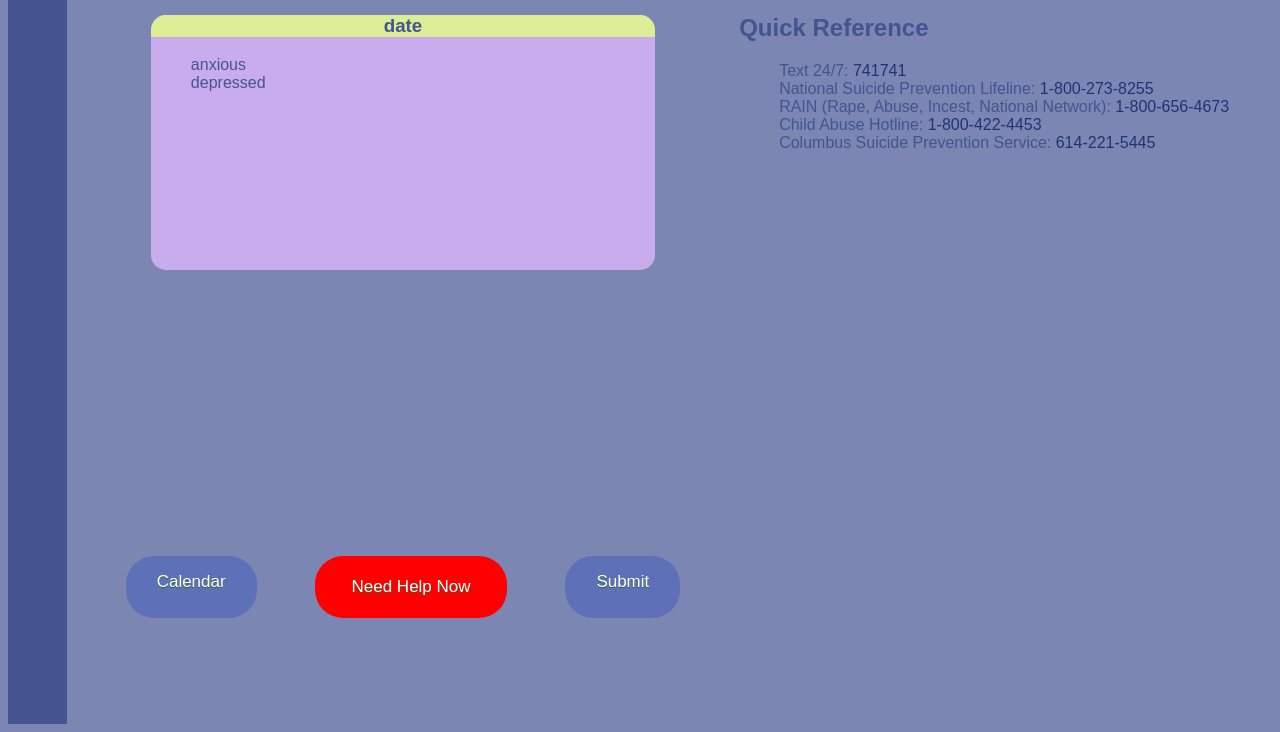
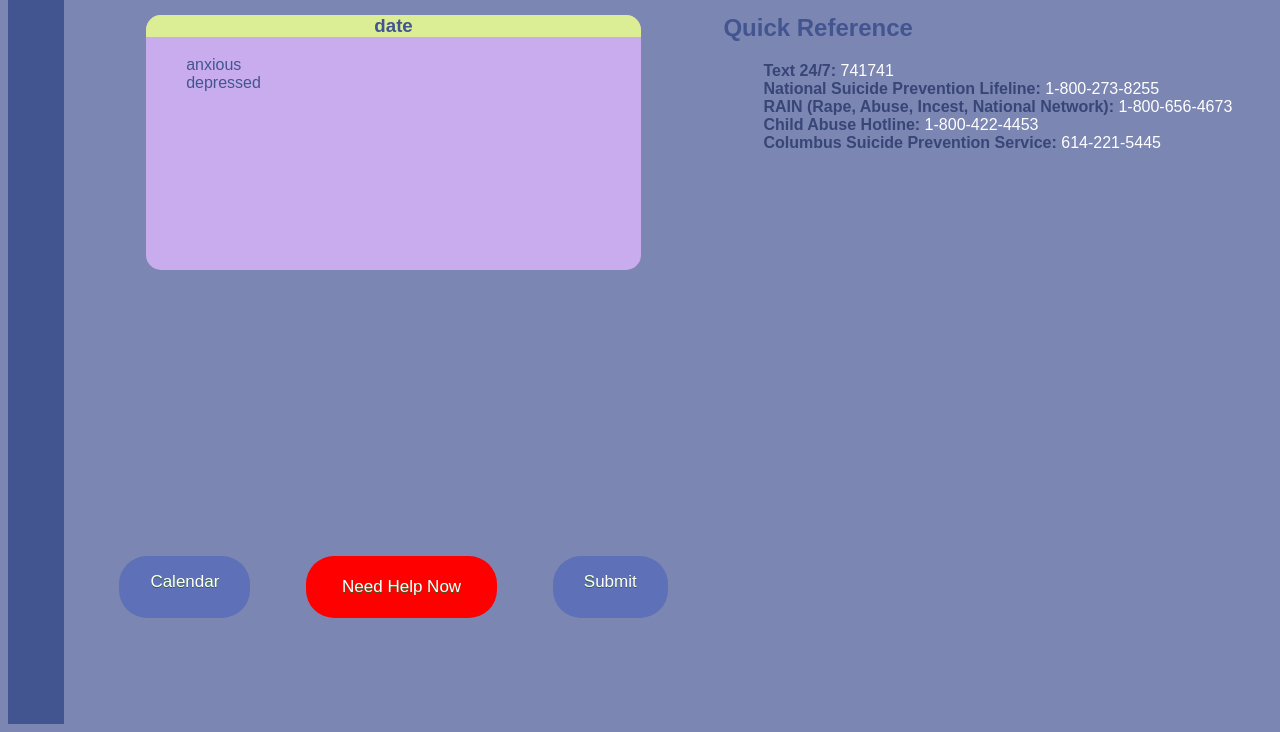
Before and after one commit to WCCI-one-day-at-a-time/OneDayAtATime, a plain HTML site: page frontend-spa/src/prototype/day.html in a window 1280 px wide. Shown: the part 84-816 px from the top of the page. Drawn offline with Linux system fonts and the light colour scheme.

Commit message:
changed hotline fonts

```diff
--- a/frontend-spa/src/css/style.css
+++ b/frontend-spa/src/css/style.css
@@ -15,10 +15,12 @@
     background-color: #5E70B7;
 }
 .hotline-title{
-    color: #435590;
+    color: #374677;
+    font-weight: 700;
+
 }
 .hotline-number{
-color:#223275 ;
+color: #ffffff ;
 }
 ul{
     list-style: none;
```
